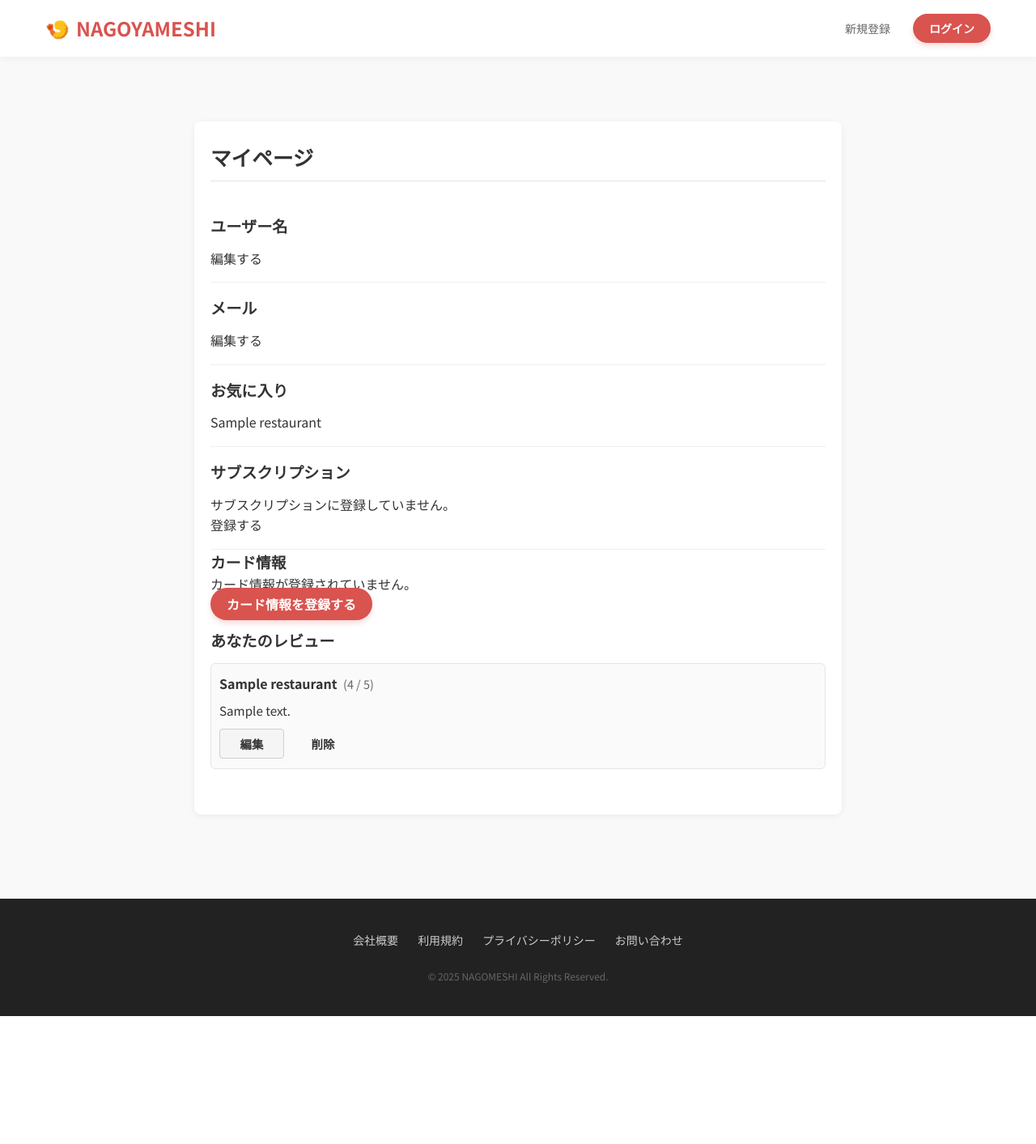
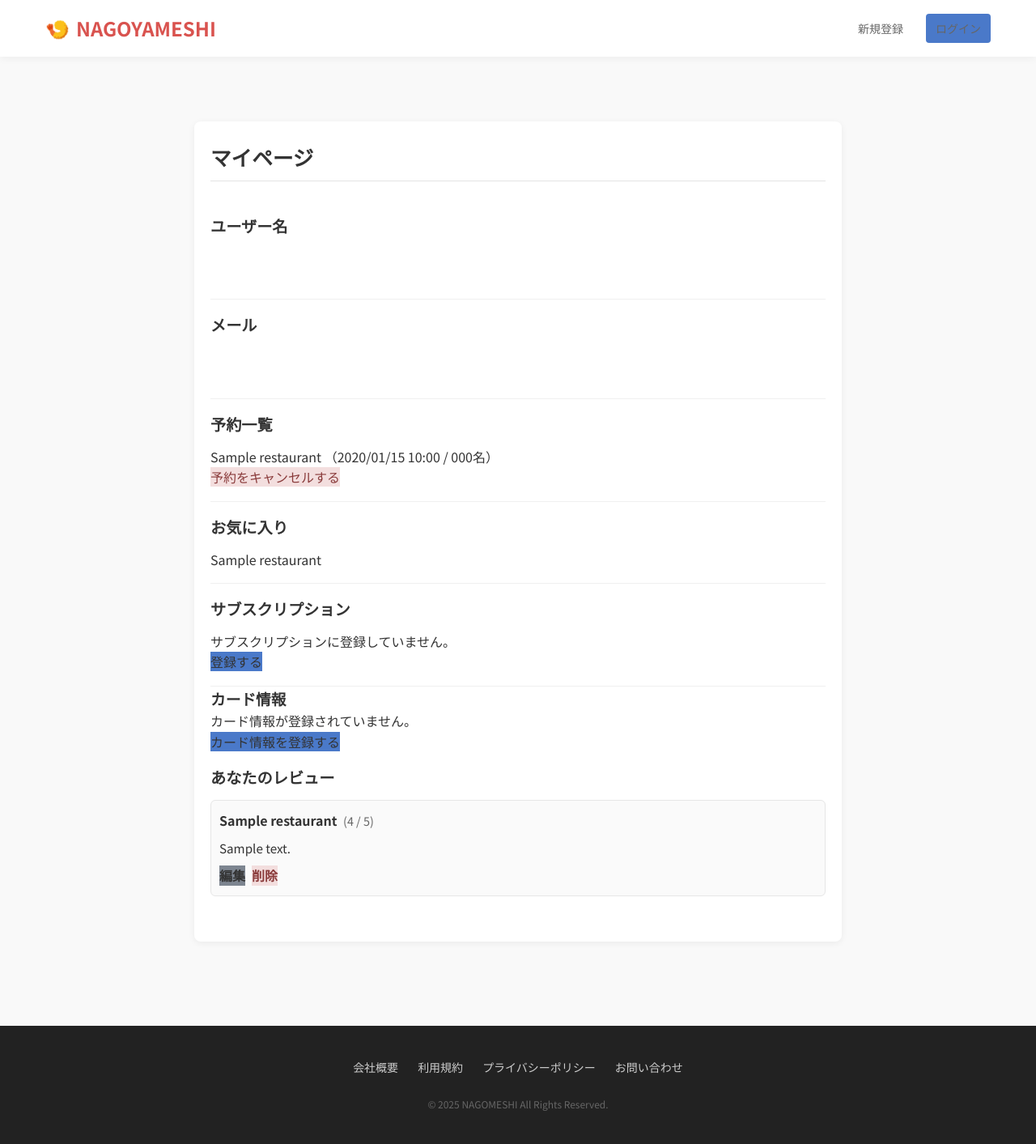
Before and after one commit to Yanan2236/nagoyameshi, a Django app: template base/templates/base/mypage/index.html in a window 1280 px wide. Shown: the whole page at 81% size. Before the commit the page ends 1255 px from the top, so only its background shows below. Run offline with Django 5.2, Linux system fonts and the light colour scheme; the template is opened without the code that fills it: most values are stand-ins (such as "Sample title", 1, 10 or a date in 2020).

Commit message:
feat: add many feature

```diff
--- a/base/templates/base/mypage/index.html
+++ b/base/templates/base/mypage/index.html
@@ -19,6 +19,35 @@
     <h3>メール</h3>
     <p>{{ user.email }}</p>
     <a href="{% url 'account_email' %}" class="btn primary">編集する</a>
+  </section>
+
+  <section class="mypage-section">
+    <h3>予約一覧</h3>
+
+    {% if my_reservations %}
+      <ul class="reservation-list">
+        {% for r in my_reservations %}
+          <li class="reservation-item">
+            <a href="{% url 'restaurant_detail' pk=r.restaurant.pk %}">
+              {{ r.restaurant.name }}
+            </a>
+            <span class="reservation-meta">
+              （{{ r.date|date:"Y/m/d" }} {{ r.time|time:"H:i" }} /
+              {{ r.number_of_people }}名）
+            </span>
+
+            <div class="reservation-actions">
+              <a href="{% url 'restaurant_reservation_cancel' pk=r.pk %}"
+                 class="btn-danger">
+                予約をキャンセルする
+              </a>
+            </div>
+          </li>
+        {% endfor %}
+      </ul>
+    {% else %}
+      <p>現在、予約はありません。</p>
+    {% endif %}
   </section>
 
   <section class="mypage-section">
@@ -48,7 +77,7 @@
     <a href="{% url 'subscription_cancel' %}" class="btn-danger">解約する</a>
     {% else %}
     <p>サブスクリプションに登録していません。</p>
-    <a href="{% url 'subscription_create' %}" class="btn primary">登録する</a>
+    <a href="{% url 'subscription_create' %}" class="btn-primary">登録する</a>
     {% endif %}
   </section>
 
--- a/base/templates/base/reservation/reservation_cancel.html
+++ b/base/templates/base/reservation/reservation_cancel.html
@@ -16,7 +16,7 @@
   <form method="post">
     {% csrf_token %}
     <button type="submit" class="btn danger">キャンセルする</button>
-    <a href="{% url 'reservation_list' %}" class="btn">戻る</a>
+    <a href="{% url 'restaurant_reservation_list' %}" class="btn">戻る</a>
   </form>
 </div>
 {% endblock %}
--- a/base/templates/base/reservation/reservation_list.html
+++ b/base/templates/base/reservation/reservation_list.html
@@ -10,7 +10,7 @@
         <li>
           <strong>{{ r.date }}{{ r.time }}</strong>
           {{ r.restaurant }}:{{ r.number_of_people }}
-          | <a href="{% url 'reservation_cancel' r.pk %}">キャンセル</a>
+          | <a href="{% url 'restaurant_reservation_cancel' r.pk %}">キャンセル</a>
         </li>
       {% endfor %}
     </ul>
--- a/base/templates/base/restaurant/detail.html
+++ b/base/templates/base/restaurant/detail.html
@@ -87,10 +87,10 @@
 
     <div class="detail-reservation-header">
         <h2>予約</h2>
-        {% url 'restaurant_reservation_create' as reserve_url %}
+        {% url 'restaurant_reservation_create' restaurant_pk=restaurant.pk as reserve_url %}
         {% url 'restaurant_reservation_cancel' reservation_pk=user_reservation.pk as delete_url %}
 
-        {% include "components/review_cta.html" with action_create_url=reserve_url action_delete_url=delete_url action_label="予約をする" user_reservation=user_reservation %}
+        {% include "components/reservation_cta.html" with action_create_url=reserve_url action_delete_url=delete_url action_label="予約をする" user_reservation=user_reservation %}
     </div>
 
     <div class="detail-review-header">
@@ -107,7 +107,7 @@
             <article class="review-item">
                 <header class="review-header">
                     <strong class="review-user">
-                        {{ review.user.username|default:review.user.email }}
+                        {{ review.user.username }}
                     </strong>
                     <span class="review-rating">
                         {{ review.rating }} / 5
--- a/base/urls/reservations.py
+++ b/base/urls/reservations.py
@@ -3,6 +3,6 @@ from base.views.reservations.reservations import ReservationListView, Reservatio
 
 urlpatterns = [
     path("", ReservationListView.as_view(), name="restaurant_reservation_list"),
-    path("new/", ReservationCreateView.as_view(), name="restaurant_reservation_create"),
+    path("new/<int:restaurant_pk>/", ReservationCreateView.as_view(), name="restaurant_reservation_create"),
     path("<int:pk>/cancel/", ReservationCancelView.as_view(), name="restaurant_reservation_cancel"),
 ]
--- a/static/css/base.css
+++ b/static/css/base.css
@@ -27,43 +27,6 @@
     /* Typography */
     --font-family-base: "Noto Sans JP", sans-serif;
     --font-size-base: 16px;
-}
-
-/* =========================================
-   Reset & Base
-   ========================================= */
-* {
-    box-sizing: border-box;
-}
-
-body {
-    margin: 0;
-    padding: 0;
-    font-family: var(--font-family-base);
-    font-size: var(--font-size-base);
-    color: var(--color-text-main);
-    background-color: var(--color-bg-body);
-    line-height: 1.6;
-    display: flex;
-    flex-direction: column;
-    min-height: 100vh;
-}
-
-a {
-    text-decoration: none;
-    color: inherit;
-    transition: color 0.3s ease;
-}
-
-ul {
-    list-style: none;
-    padding: 0;
-    margin: 0;
-}
-
-img {
-    max-width: 100%;
-    height: auto;
 }
 
 /* =========================================
@@ -153,21 +116,6 @@ main {
     background-color: rgba(217, 83, 79, 0.05);
 }
 
-.btn-primary {
-    background-color: var(--color-primary);
-    color: white !important;
-    padding: 8px 20px !important;
-    border-radius: 50px !important;
-    font-weight: 600 !important;
-    box-shadow: 0 4px 6px rgba(217, 83, 79, 0.2);
-}
-
-.btn-primary:hover {
-    background-color: var(--color-primary-dark) !important;
-    transform: translateY(-1px);
-    box-shadow: 0 6px 8px rgba(217, 83, 79, 0.3);
-}
-
 /* =========================================
    Responsive
    ========================================= */
--- a/static/css/pages/mypage.css
+++ b/static/css/pages/mypage.css
@@ -75,24 +75,3 @@
 .review-actions a {
     text-decoration: none;
 }
-
-.btn-secondary,
-.btn-danger {
-    display: inline-flex;
-    align-items: center;
-    justify-content: center;
-    min-width: 80px;
-    padding: 6px 12px;
-    border-radius: 4px;
-    font-size: 0.9rem;
-    border: 1px solid transparent;
-    cursor: pointer;
-}
-
-.btn-secondary {
-    background-color: #f5f5f5;
-    border-color: #d0d0d0;
-    color: #333333;
-}
-
-.btn-second
--- a/static/css/reset.css
+++ b/static/css/reset.css
@@ -1,29 +1,41 @@
-/* すべての要素と疑似要素の余白・パディングをリセット */
 *, *::before, *::after {
     margin: 0;
     padding: 0;
     box-sizing: border-box;
 }
 
-/* 画像は親幅に合わせて縮む */
 img {
     max-width: 100%;
     height: auto;
     display: block;
 }
 
-/* リンクの下線を消す（必要なら後で追加） */
 a {
     text-decoration: none;
     color: inherit;
+    transition: color 0.3s ease;
 }
 
-/* リスト記号を消す */
 ul, ol {
     list-style: none;
+    padding: 0;
+    margin: 0;
 }
 
-/* デフォルトのフォント設定（必要なら後で上書き） */
 body {
-    line-height: 1.5;
+    margin: 0;
+    padding: 0;
+    font-family: var(--font-family-base);
+    font-size: var(--font-size-base);
+    color: var(--color-text-main);
+    background-color: var(--color-bg-body);
+    line-height: 1.6;
+    display: flex;
+    flex-direction: column;
+    min-height: 100vh;
 }
+
+img {
+    max-width: 100%;
+    height: auto;
+}
--- /dev/null
+++ b/static/css/utils/buttons.css
@@ -0,0 +1,48 @@
+.btn {
+  display: inline-block;
+  padding: 0.6em 1.2em;
+  border-radius: 0;
+  font-weight: 600;
+  text-decoration: none;
+  cursor: pointer;
+  transition: background-color 0.2s ease, opacity 0.2s ease, color 0.2s ease;
+  border: 1px solid transparent;
+  color: #fff;
+}
+
+.btn-primary {
+  background-color: #4a79c9;
+}
+
+.btn-primary:hover {
+  background-color: #3f68ad;
+}
+
+.btn-secondary {
+  background-color: #7d8590;
+}
+
+.btn-secondary:hover {
+  background-color: #6c737d;
+}
+
+.btn-danger {
+  background-color: #f3dede;
+  color: #8a3b3b;
+  border-color: #e4c6c6;
+}
+
+.btn-danger:hover {
+  background-color: #e8caca;
+  border-color: #dcbaba;
+}
+
+.btn-ghost {
+  background-color: transparent;
+  border: 1px solid #7d8590;
+  color: #4a4a4a;
+}
+
+.btn-ghost:hover {
+  background-color: rgba(0, 0, 0, 0.05);
+}
--- a/templates/base.html
+++ b/templates/base.html
@@ -15,6 +15,8 @@
     {% load static %}
     <link rel="stylesheet" href="{% static 'css/reset.css' %}">
     <link rel="stylesheet" href="{% static 'css/base.css' %}">
+    <link rel="stylesheet" href="{% static 'css/components/header.css' %}">
+    <link rel="stylesheet" href="{% static 'css/utils/buttons.css' %}">
     <link rel="stylesheet" href="{% static 'css/components/search_form.css' %}">
     <link rel="stylesheet" href="{% static 'css/components/footer.css' %}">
 
--- a/templates/components/header.html
+++ b/templates/components/header.html
@@ -10,14 +10,10 @@
     <ul class="nav-list">
         {% if user.is_authenticated %}
         <li class="nav-item">
-            <a href="{% url 'account_email' %}">
-            {{ user.email|default:user.username }} さん
-            </a>
+            {{ user.username }} さん
         </li>
 
         <li class="nav-item"><a href="{% url 'mypage' %}">マイページ</a></li>
-
-        <li class="nav-item"><a href="{% url 'mypage' %}">お気に入り</a></li>
 
         <li class="nav-item">
             <a href="{% url 'account_logout' %}" class="btn-primary">ログアウト</a>
--- a/templates/components/reservation_cta.html
+++ b/templates/components/reservation_cta.html
@@ -1,4 +1,4 @@
-{% extends "components/base_component.html" %}
+{% extends "components/feature_cta_base.html" %}
 
 {% block feature_cta %}
 
--- a/templates/components/review_cta.html
+++ b/templates/components/review_cta.html
@@ -3,7 +3,7 @@
 {% block feature_cta %}
 
 {% if user_review %}
-    <a href="{{ action_update_url}}" class="btn btn-ghost">編集</a>
+    <a href="{{ action_update_url }}" class="btn btn-ghost">編集</a>
     <a href="{{ action_delete_url }}"class="btn btn-danger">削除</a>
 {% else %}
     <a href="{{ action_create_url }}" class="btn btn-primary">{{ action_label }}</a>
```
Also changed, not shown: base/views/mypage/mypage.py (+8 -1 lines), base/views/reservations/reservations.py (+5 -5 lines), base/views/review/review.py (+7 -0 lines), static/css/pages/billing.css (+0 -12 lines), static/css/pages/detail.css (+0 -51 lines), static/css/components/button.css (deleted).
